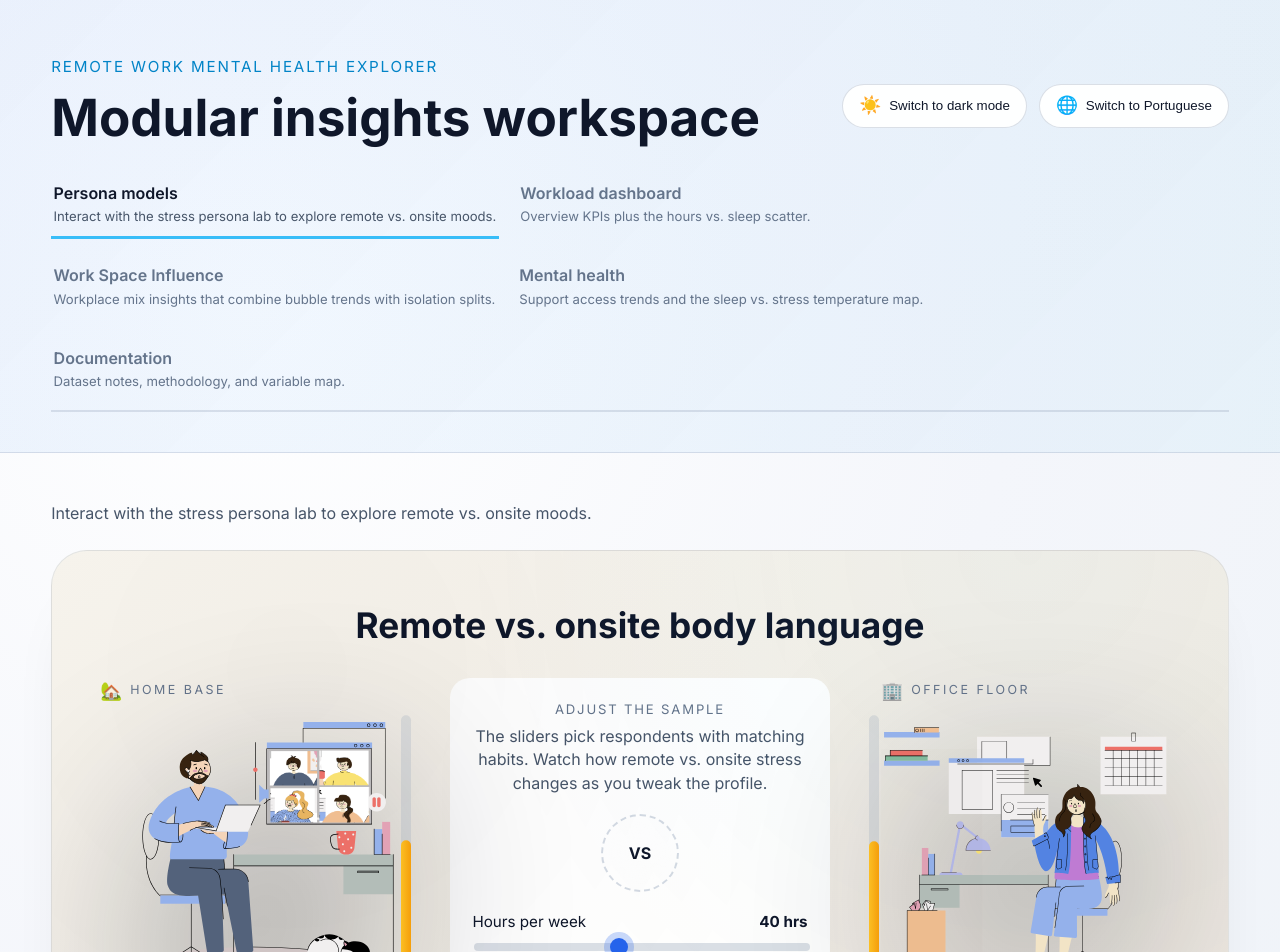
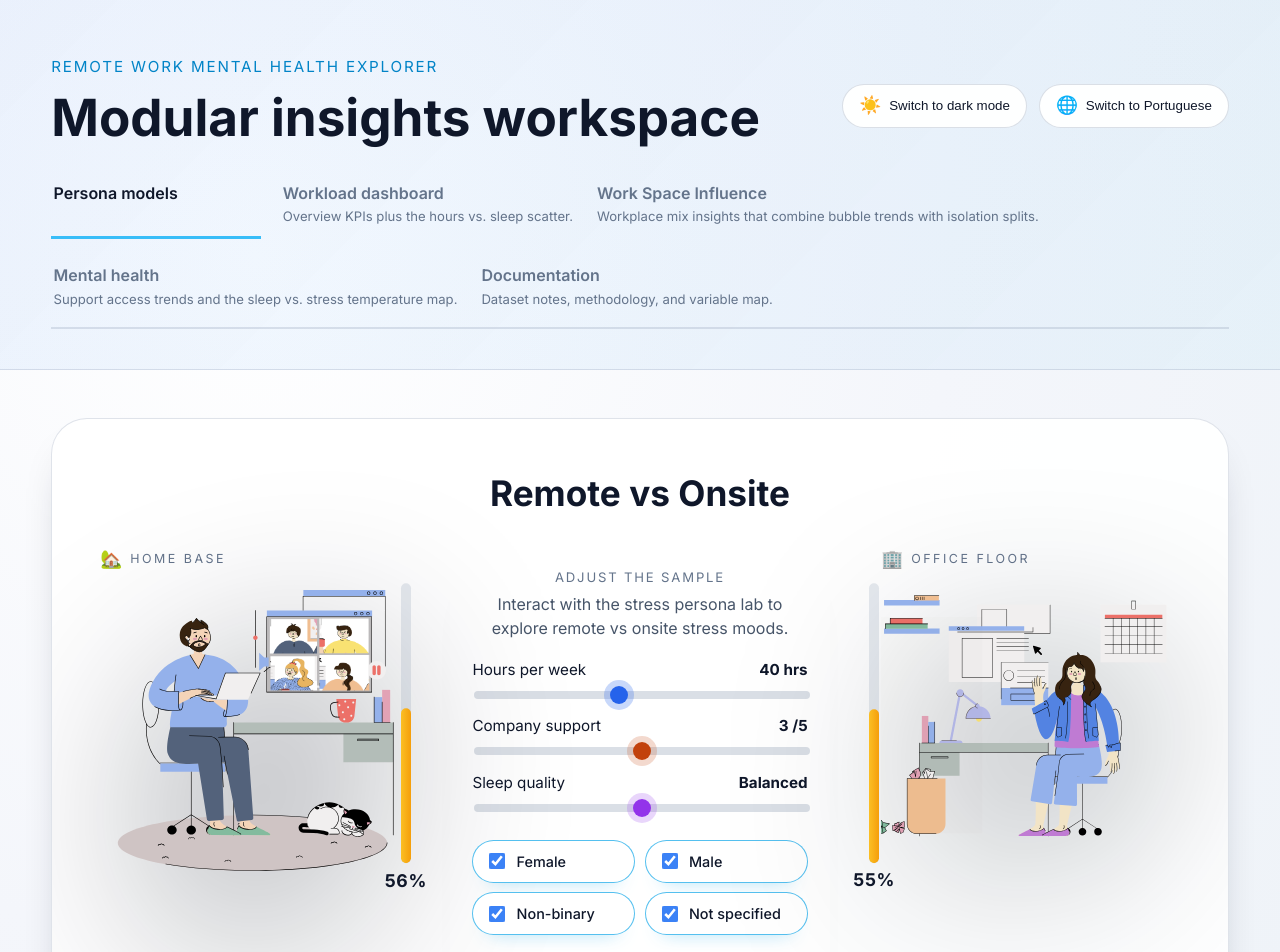
Before and after one commit to joaovarela14/VI, a React (Vite) app in the folder remote-mental-health-viz/: page / in a window 1280 px wide. Shown: the top 952 px of the page. Built offline with nearby package versions, Linux system fonts and the light colour scheme.

Commit message:
models update

```diff
--- a/remote-mental-health-viz/src/components/StressPersonaHero.jsx
+++ b/remote-mental-health-viz/src/components/StressPersonaHero.jsx
@@ -267,10 +267,6 @@ function StressPersonaHero({ data = [], copy = {}, theme = 'light' }) {
             <p className="comparison-subtitle">{copy?.panel?.subtitle}</p>
           </div>
 
-          <div className="comparison-vs" aria-hidden="true">
-            VS
-          </div>
-
           <div className="comparison-controls">
             <div className="control-group">
               <label htmlFor="hours-slider" className="control-label">
@@ -322,17 +318,26 @@ function StressPersonaHero({ data = [], copy = {}, theme = 'light' }) {
           </div>
 
           <div className="comparison-genders comparison-genders--minimal">
-            <div className="comparison-genders__grid">
-              {genderOptions.map((option) => (
-                <label key={option.id} className="comparison-checkbox">
-                  <input
-                    type="checkbox"
-                    checked={genderFilters.includes(option.id)}
-                    onChange={() => updateGenderFilters(option.id)}
-                  />
-                  <span>{option.label}</span>
-                </label>
-              ))}
+            <div className="comparison-genders__grid" role="group" aria-label={copy?.panel?.gender?.label}>
+              {genderOptions.map((option) => {
+                const isSelected = genderFilters.includes(option.id)
+                return (
+                  <label
+                    key={option.id}
+                    className={`comparison-checkbox${isSelected ? ' comparison-checkbox--active' : ''}`}
+                  >
+                    <span className="comparison-checkbox__chip">
+                      <input
+                        type="checkbox"
+                        checked={isSelected}
+                        onChange={() => updateGenderFilters(option.id)}
+                        className="comparison-checkbox__input"
+                      />
+                      <span className="comparison-checkbox__text">{option.label}</span>
+                    </span>
+                  </label>
+                )
+              })}
             </div>
           </div>
 
--- a/remote-mental-health-viz/src/components/stress-model.css
+++ b/remote-mental-health-viz/src/components/stress-model.css
@@ -3,9 +3,9 @@
   min-height: 640px;
   padding: clamp(1.5rem, 4vw, 3rem);
   border-radius: 36px;
-  border: 1px solid rgba(148, 163, 184, 0.35);
-  background: linear-gradient(150deg, rgba(8, 13, 23, 0.95), rgba(9, 14, 26, 0.92));
-  box-shadow: 0 45px 90px -60px rgba(2, 6, 23, 0.9);
+  border: 1px solid var(--border-soft);
+  background: var(--surface-card);
+  box-shadow: 0 24px 48px -28px rgba(15, 23, 42, 0.45);
   display: flex;
   flex-direction: column;
   gap: clamp(1.5rem, 2vw, 2.5rem);
@@ -14,24 +14,7 @@
 }
 
 .stress-lab::before {
-  content: '';
-  position: absolute;
-  inset: 0;
-  background-image: radial-gradient(circle at 28% 18%, rgba(148, 163, 184, 0.2), transparent 45%),
-    radial-gradient(circle at 82% 8%, rgba(59, 130, 246, 0.1), transparent 45%);
-  opacity: 0.45;
-  pointer-events: none;
-}
-
-body.theme-light .stress-lab {
-  border-color: rgba(148, 163, 184, 0.22);
-  background: linear-gradient(145deg, #f9f6ef 0%, #f1ece4 60%, #ebe3da 100%);
-  box-shadow: 0 35px 70px -46px rgba(15, 23, 42, 0.2);
-}
-
-body.theme-light .stress-lab::before {
-  background-image: radial-gradient(circle at 20% 15%, rgba(15, 23, 42, 0.05), transparent 45%),
-    radial-gradient(circle at 83% 0%, rgba(56, 189, 248, 0.08), transparent 45%);
+  content: none;
 }
 
 .stress-lab__intro {
@@ -339,23 +322,59 @@ body.theme-light .stress-lab__comparison {
 }
 
 .comparison-checkbox {
-  display: flex;
+  display: block;
+  cursor: pointer;
+}
+
+.comparison-checkbox__chip {
+  display: inline-flex;
   align-items: center;
-  gap: 0.45rem;
-  padding: 0.55rem 0.9rem;
+  gap: 0.7rem;
+  width: 100%;
+  padding: 0.6rem 1rem;
   border-radius: 999px;
   border: 1px solid var(--border-soft);
-  background: rgba(15, 23, 42, 0.35);
+  background: rgba(15, 23, 42, 0.3);
   color: var(--text-primary);
   font-size: 0.9rem;
+  font-weight: 500;
+  transition: background 0.3s ease, border-color 0.3s ease, box-shadow 0.3s ease, transform 0.2s ease;
 }
 
-body.theme-light .comparison-checkbox {
-  background: rgba(255, 255, 255, 0.92);
+body.theme-light .comparison-checkbox__chip {
+  background: rgba(255, 255, 255, 0.96);
 }
 
-.comparison-checkbox input {
-  accent-color: #2563eb;
+.comparison-checkbox__input {
+  width: 1rem;
+  height: 1rem;
+  margin: 0;
+  flex-shrink: 0;
+  border-radius: 0.35rem;
+  border: 1px solid var(--border-soft);
+  background-color: var(--surface-card);
+  accent-color: #3b82f6;
+  box-shadow: inset 0 0 0 1px rgba(59, 130, 246, 0.35);
+}
+
+.comparison-checkbox__text {
+  flex: 1;
+}
+
+.comparison-checkbox--active .comparison-checkbox__chip {
+  background: linear-gradient(135deg, rgba(3, 105, 161, 0.2), rgba(14, 165, 233, 0.35));
+  border-color: rgba(14, 165, 233, 0.7);
+  color: #f0f9ff;
+  box-shadow: 0 12px 20px -18px rgba(14, 165, 233, 0.8);
+  transform: translateY(-1px);
+}
+
+body.theme-light .comparison-checkbox--active .comparison-checkbox__chip {
+  color: #0f172a;
+}
+
+.comparison-checkbox:focus-within .comparison-checkbox__chip {
+  box-shadow: var(--focus-ring);
 }
 
 .comparison-diff {
--- a/remote-mental-health-viz/src/i18n/en.js
+++ b/remote-mental-health-viz/src/i18n/en.js
@@ -98,7 +98,7 @@ const en = {
   },
   stressLab: {
     eyebrow: 'Interactive stress lab',
-    title: 'Remote vs. onsite body language',
+    title: 'Remote vs Onsite',
     description:
       'Use hours worked, meeting load, sleep quality, and the gender mix to morph the personas. The avatars react to the filtered dataset, shifting posture and stress colors as the scenario changes.',
     modelsLabel: '3D personas comparing remote and onsite contexts',
@@ -121,7 +121,7 @@ const en = {
     },
     panel: {
       title: 'Adjust the sample',
-      subtitle: 'The sliders pick respondents with matching habits. Watch how remote vs. onsite stress changes as you tweak the profile.',
+      subtitle: 'Interact with the stress persona lab to explore remote vs onsite stress moods.',
       reset: 'Reset inputs',
       hours: {
         label: 'Hours per week',
@@ -163,7 +163,7 @@ const en = {
       },
       {
         id: 'unspecified',
-        label: 'Prefer not to say',
+        label: 'Not specified',
         matches: ['prefer not to say'],
       },
     ],
@@ -175,7 +175,7 @@ const en = {
       {
         id: 'persona-model',
         label: 'Persona models',
-        description: 'Interact with the stress persona lab to explore remote vs. onsite moods.',
+        description: '',
       },
       {
         id: 'workload-dashboard',
--- a/remote-mental-health-viz/src/i18n/pt.js
+++ b/remote-mental-health-viz/src/i18n/pt.js
@@ -98,7 +98,7 @@ const pt = {
   },
   stressLab: {
     eyebrow: "Laboratório interativo de stress",
-    title: "Linguagem corporal remoto vs. presencial",
+    title: "Remoto vs Presencial",
     description:
       "Ajusta horas trabalhadas, reuniões virtuais, qualidade do sono e género para transformar as personas. As posturas mudam conforme o cenário filtra o dataset para remoto e presencial.",
     modelsLabel: "Personas 3D para comparar remoto e presencial",
@@ -163,7 +163,7 @@ const pt = {
       },
       {
         id: "unspecified",
-        label: "Prefere não dizer",
+        label: "Sem especificar",
         matches: ["prefer not to say"],
       },
     ],
```
